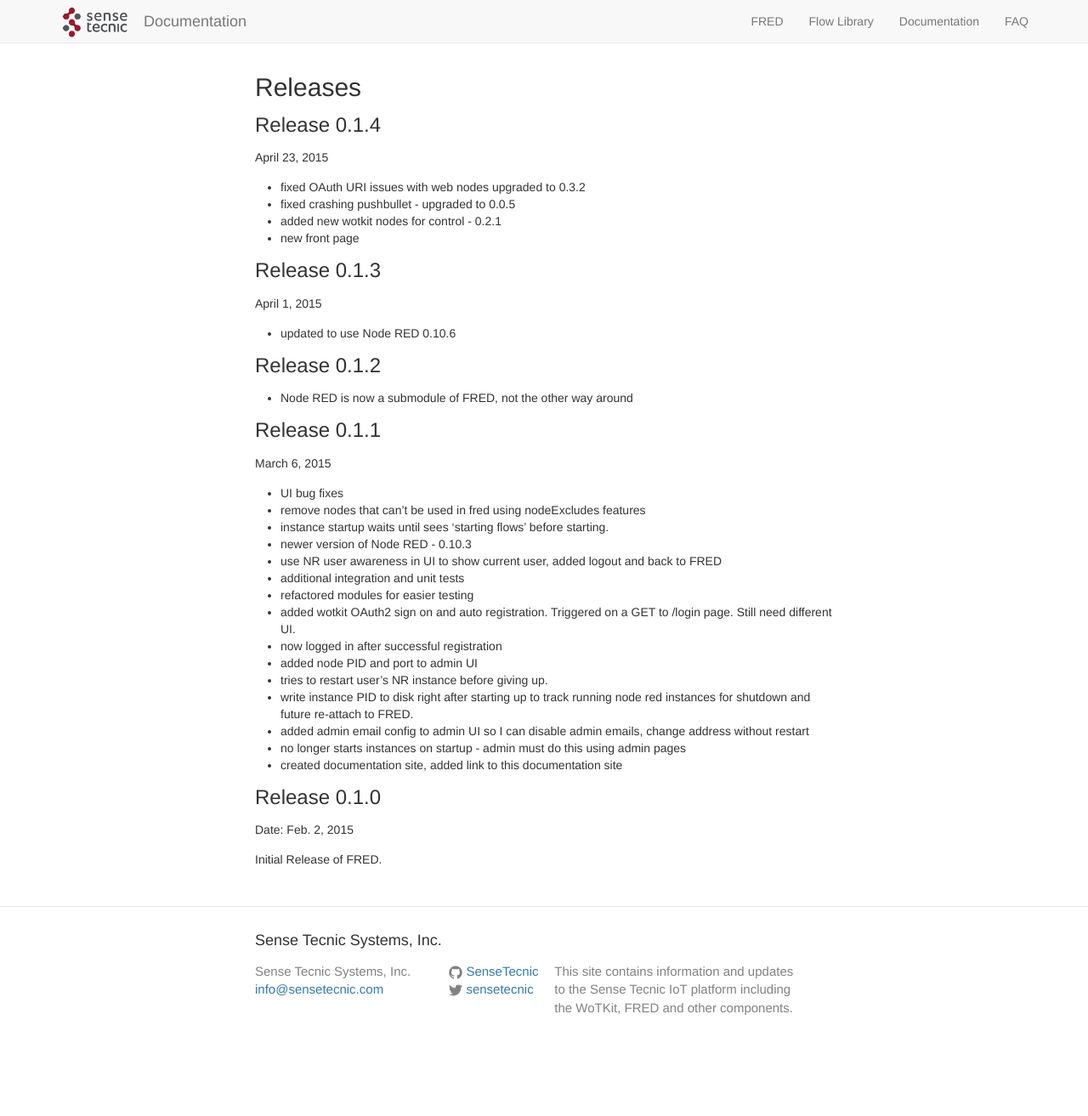
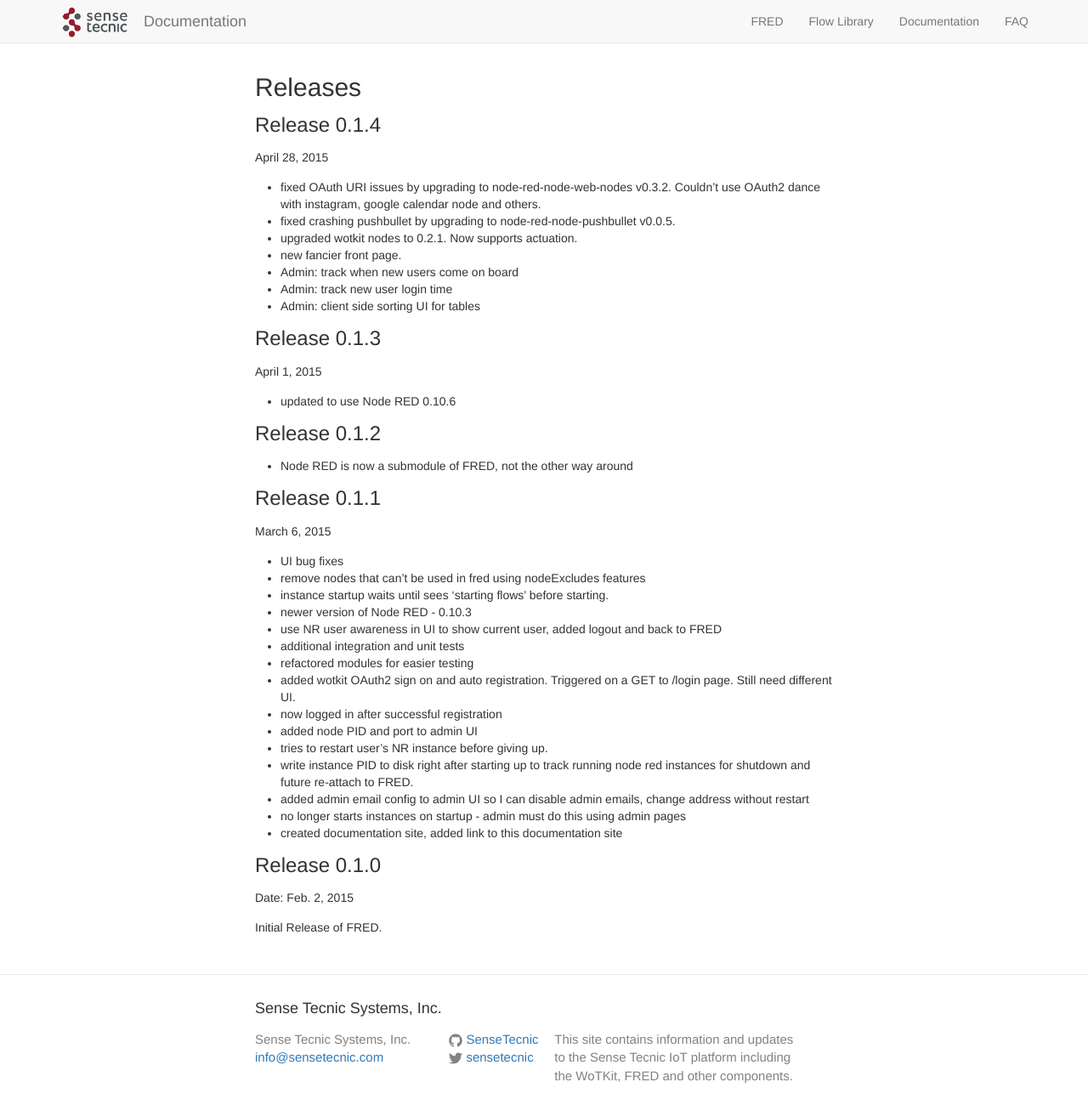
Before and after one commit to SenseTecnic/SenseTecnic.github.io, a Jekyll site: the page built from fred/releases.md, in a window 1280 px wide and 1336 px high. Shown: the top 1313 px of the window at 85% size. Built offline with Jekyll 4.4.1, drawn with Linux system fonts in a browser that asks for light colours.

Commit message:
updates to FRED

```diff
--- a/fred/releases.md
+++ b/fred/releases.md
@@ -5,12 +5,15 @@
 ## Releases
 
 ###Release 0.1.4
-April 23, 2015
+April 28, 2015
 
-- fixed OAuth URI issues with web nodes upgraded to 0.3.2
-- fixed crashing pushbullet - upgraded to 0.0.5
-- added new wotkit nodes for control - 0.2.1
-- new front page
+- fixed OAuth URI issues by upgrading to node-red-node-web-nodes v0.3.2.  Couldn't use OAuth2 dance with instagram, google calendar node and others.
+- fixed crashing pushbullet by upgrading to node-red-node-pushbullet v0.0.5.
+- upgraded wotkit nodes to 0.2.1.  Now supports actuation.
+- new fancier front page.
+- Admin: track when new users come on board
+- Admin: track new user login time
+- Admin: client side sorting UI for tables
 
 ###Release 0.1.3
 April 1, 2015
```
Also changed, not shown: fred/nodered.md (+4 -4 lines).
